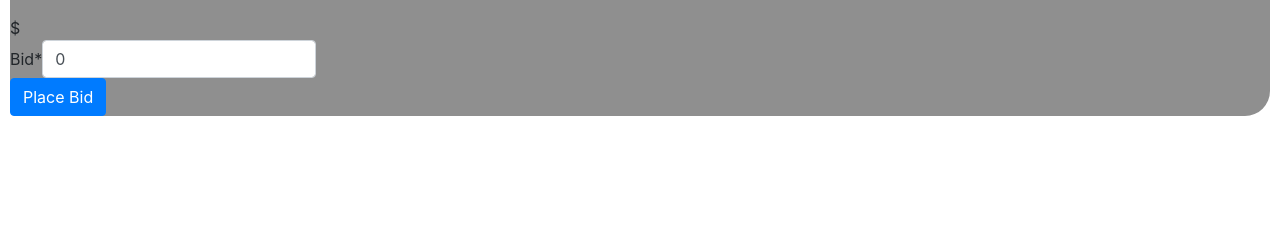
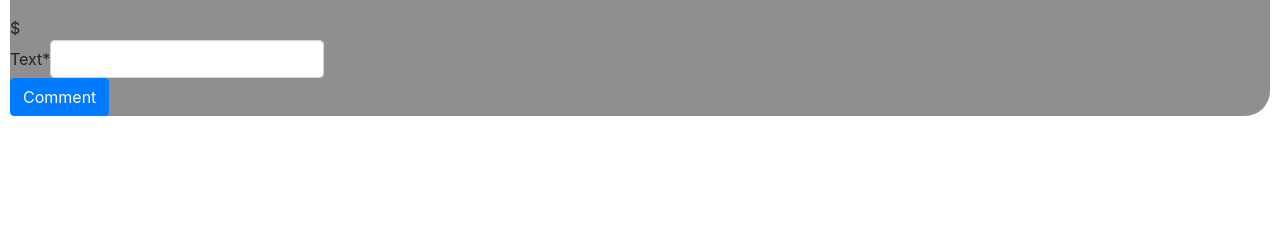
Before and after one commit to mdivana/cs50web_p2, a Django app: template auctions/templates/auctions/listing_detail.html in a window 1280 px wide. Shown: the part 197-437 px from the top of the page. Run offline with Django 3.2, Linux system fonts and the light colour scheme; the template is opened without the code that fills it: values that come from a table or form of the project are taken from there, others are empty; the visitor is signed in with stand-in values (Sample User, id 1); some libraries are stand-ins or nearby versions.

Commit message:
added comment form

```diff
--- a/auctions/forms.py
+++ b/auctions/forms.py
@@ -5,3 +5,8 @@
     class Meta:
         model = Bid
         fields = ['bid']
+
+class CommentForm(forms.ModelForm):
+    class Meta:
+        model = Comment
+        fields = ['text']
--- a/auctions/models.py
+++ b/auctions/models.py
@@ -105,8 +105,8 @@
     id = models.BigAutoField(primary_key=True)
     text = models.CharField(max_length=500)
     time = models.DateTimeField(default=timezone.now)
-    author = models.ForeignKey(User, on_delete=models.CASCADE)
-    listing = models.ForeignKey(Listing, on_delete=models.CASCADE)
+    user = models.ForeignKey(User, on_delete=models.CASCADE, related_name="comment")
+    listing = models.ForeignKey(Listing, on_delete=models.CASCADE, related_name="comment")
 
     class Meta:
         ordering = ('-time',)
--- a/auctions/templates/auctions/listing_detail.html
+++ b/auctions/templates/auctions/listing_detail.html
@@ -32,7 +32,7 @@
                 $ {{ listing.bid.last.bid }}
             {% endif %}
 
-            {% if request.user.is_authenticated and not ended %}
+            {% if request.user.is_authenticated and not ended and user.id != listing.seller.id%}
                 <form method="POST" action="{% url 'listing-bid' object.pk %}" class="form-inline">
                     {% csrf_token %}
                     <div>
@@ -42,6 +42,18 @@
                 </form>
             {% endif %}
 
+            <div>
+                {% if request.user.is_authenticated and not ended %}
+                    <form method="POST" action="{% url 'listing-comment' object.pk %}" class="form-inline">
+                        {% csrf_token %}
+                        <div>
+                            {{ comment_form|crispy }}
+                            <input class="btn btn-primary" type="submit" value="Comment"/>
+                        </div>
+                    </form>
+                {% endif %}
+            </div>
+
         </div>
     </div>
 </article>
--- a/auctions/urls.py
+++ b/auctions/urls.py
@@ -10,4 +10,5 @@
     path('listing/new/', views.ListingCreateView.as_view(), name='listing-create'),
     path('listing/<int:pk>/', views.ListingDetailView.as_view() , name='listing-detail'),
     path('listing/<int:pk>/bid', views.listing_bid, name='listing-bid'),
+    path('listing/<int:pk>/comment', views.listing_comment, name='listing-comment'),
 ]
```
Also changed, not shown: auctions/views.py (+14 -2 lines).
